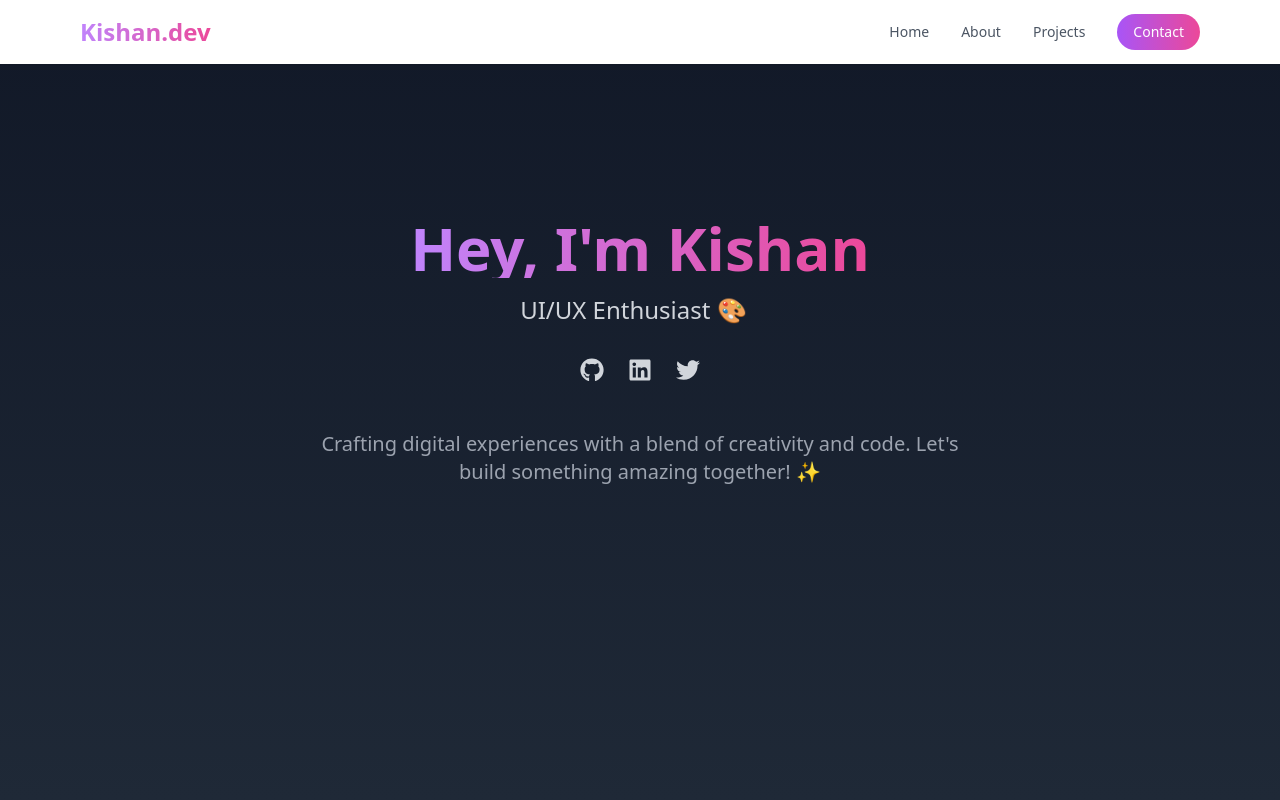
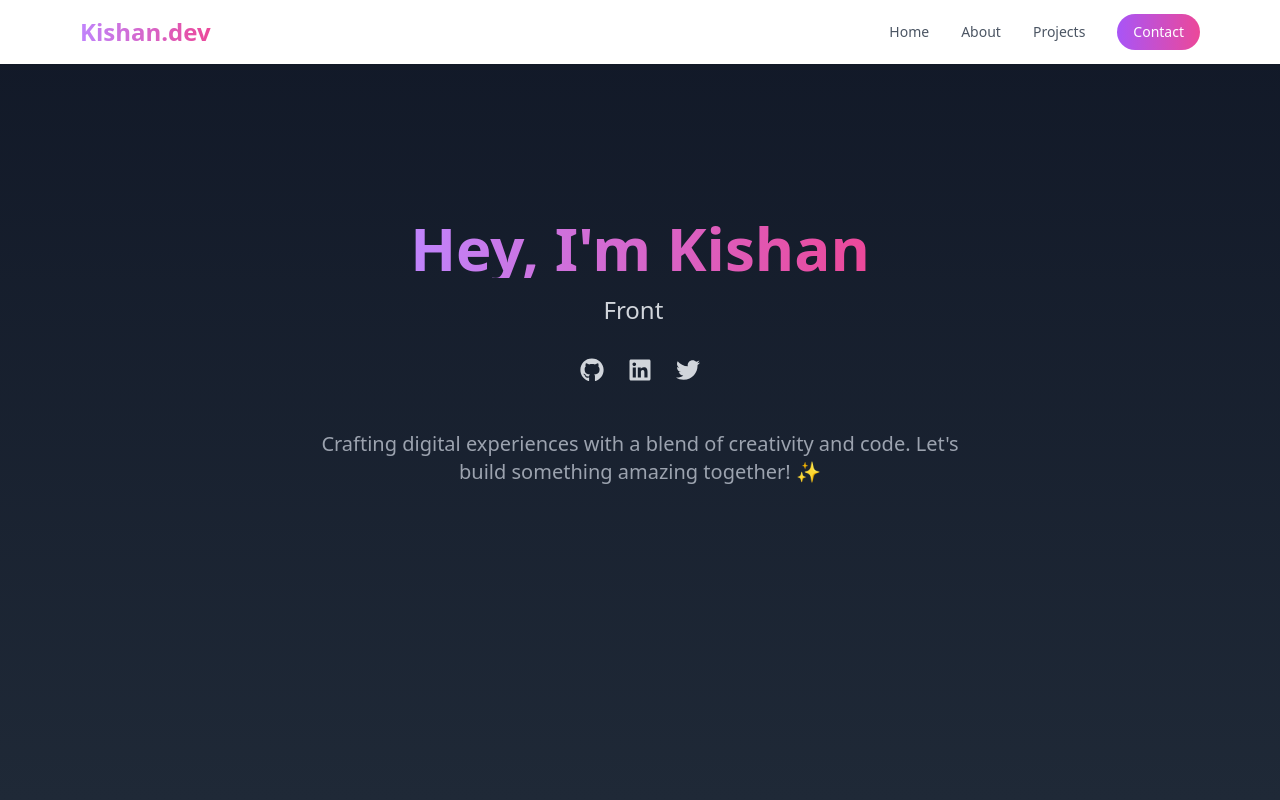
Before and after one commit to kissan5/MyPortfolio, a React (Vite) app: page / in a window 1280 px wide. Shown: the top 800 px of the page. Built offline with nearby package versions, Linux system fonts and the light colour scheme.

Commit message:
added some topics

```diff
--- a/src/pages/HomePage.jsx
+++ b/src/pages/HomePage.jsx
@@ -38,11 +38,17 @@ function HomePage() {
           <div className="mt-4 text-xl md:text-2xl text-gray-300">
             <TypeAnimation
               sequence={[
-                "Frontend Developer 💻",
+                "Frontend Developer & UI Artist 🎨",
                 2000,
-                "UI/UX Enthusiast 🎨",
+                "Creative Web Designer ✨",
                 2000,
-                "Problem Solver 🧩",
+                "Digital Experience Creator 💫",
+                2000,
+                "UI/UX Architect 🔮",
+                2000,
+                "Visual Storyteller 🎬",
+                2000,
+                "Pixel Perfect Developer 💻",
                 2000,
               ]}
               repeat={Infinity}
```
